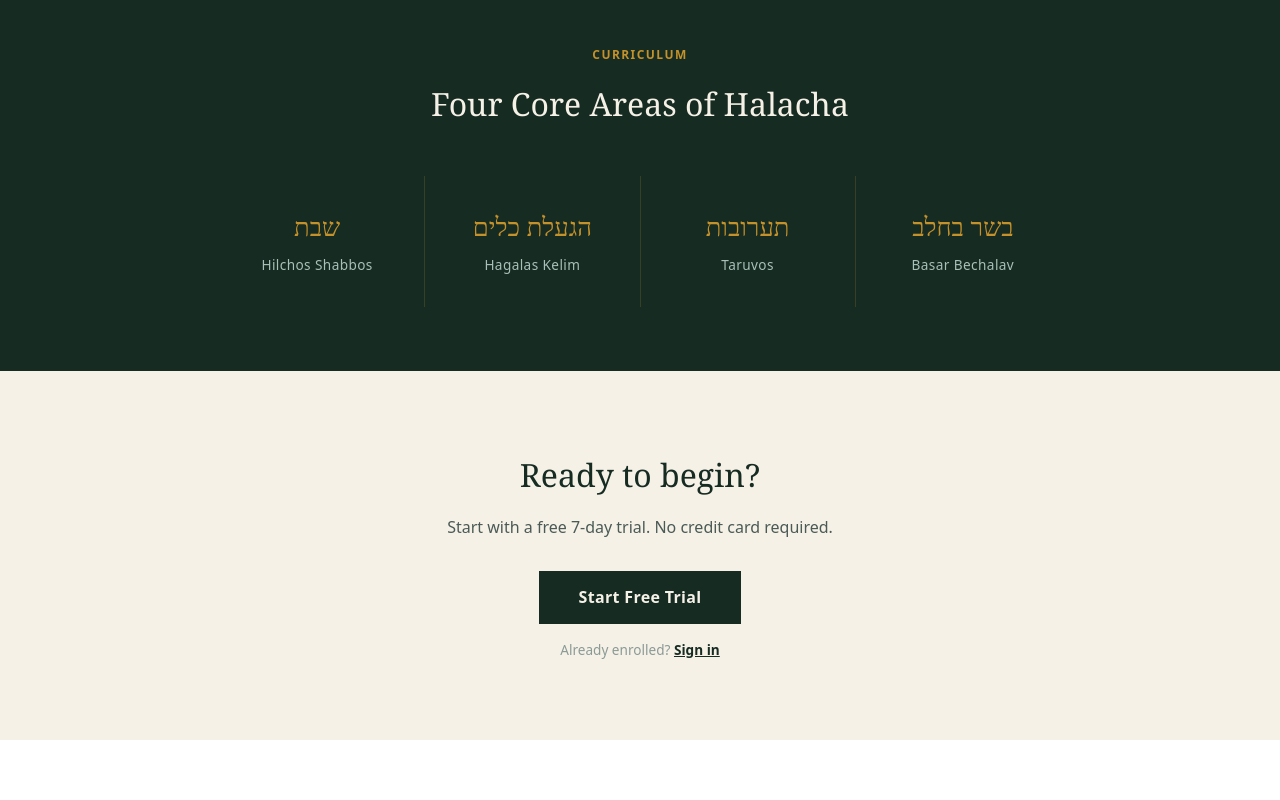
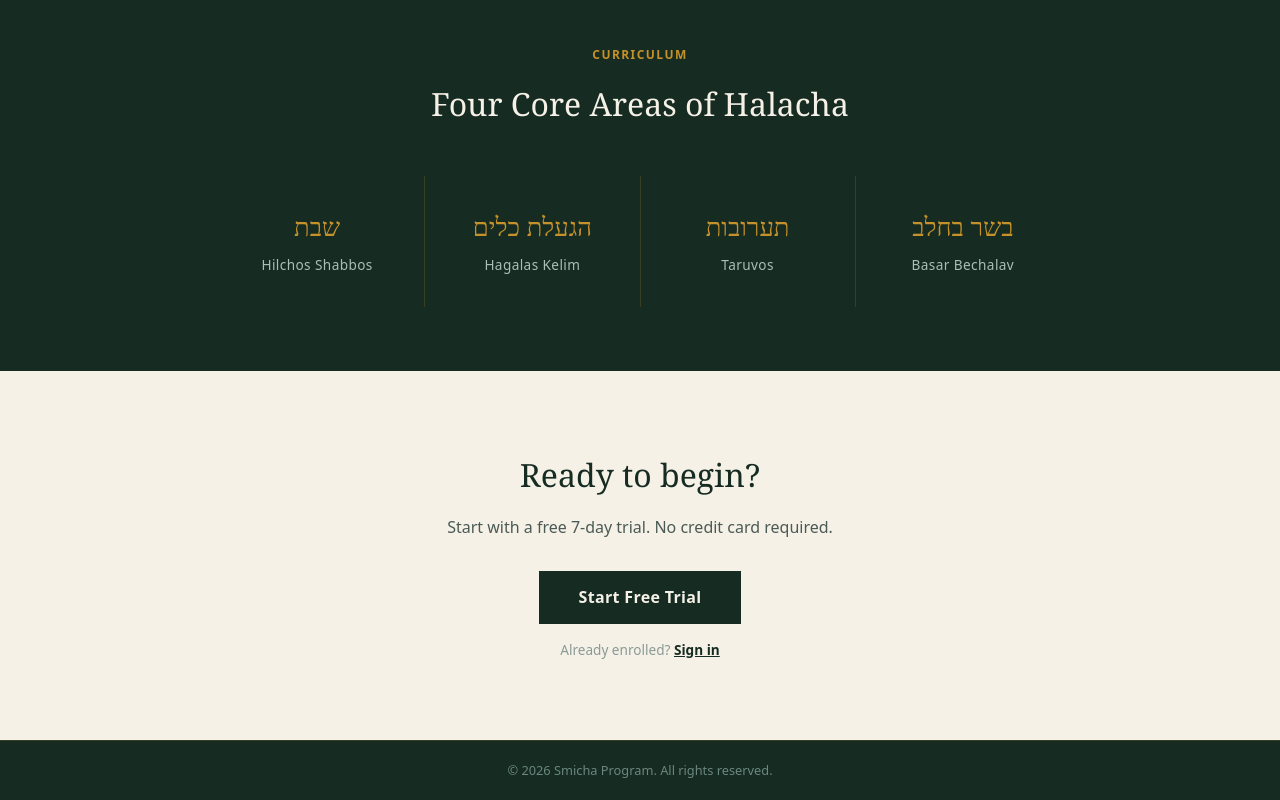
Before and after one commit to mendelz57/Smicha-Program-, a Next.js app: page / in a window 1280 px wide. Shown: the part 2274-3074 px from the top of the page. Before the commit the page ends 3014 px from the top, so only its background shows below. Built offline with nearby package versions, Linux system fonts and the light colour scheme; no server answers.

Commit message:
Update layout.tsx

```diff
--- a/app/layout.tsx
+++ b/app/layout.tsx
@@ -29,6 +29,11 @@ export default function RootLayout({
       </head>
       <body className={inter.className}>
         <SessionProvider>{children}</SessionProvider>
+        <footer style={{ background: '#162B22', borderTop: '1px solid rgba(196,145,42,0.2)', padding: '1.25rem 2rem', textAlign: 'center' }}>
+          <p style={{ color: '#6A8880', fontSize: '0.8rem', fontFamily: 'system-ui, sans-serif' }}>
+            © {new Date().getFullYear()} Smicha Program. All rights reserved.
+          </p>
+        </footer>
       </body>
     </html>
   );
```
